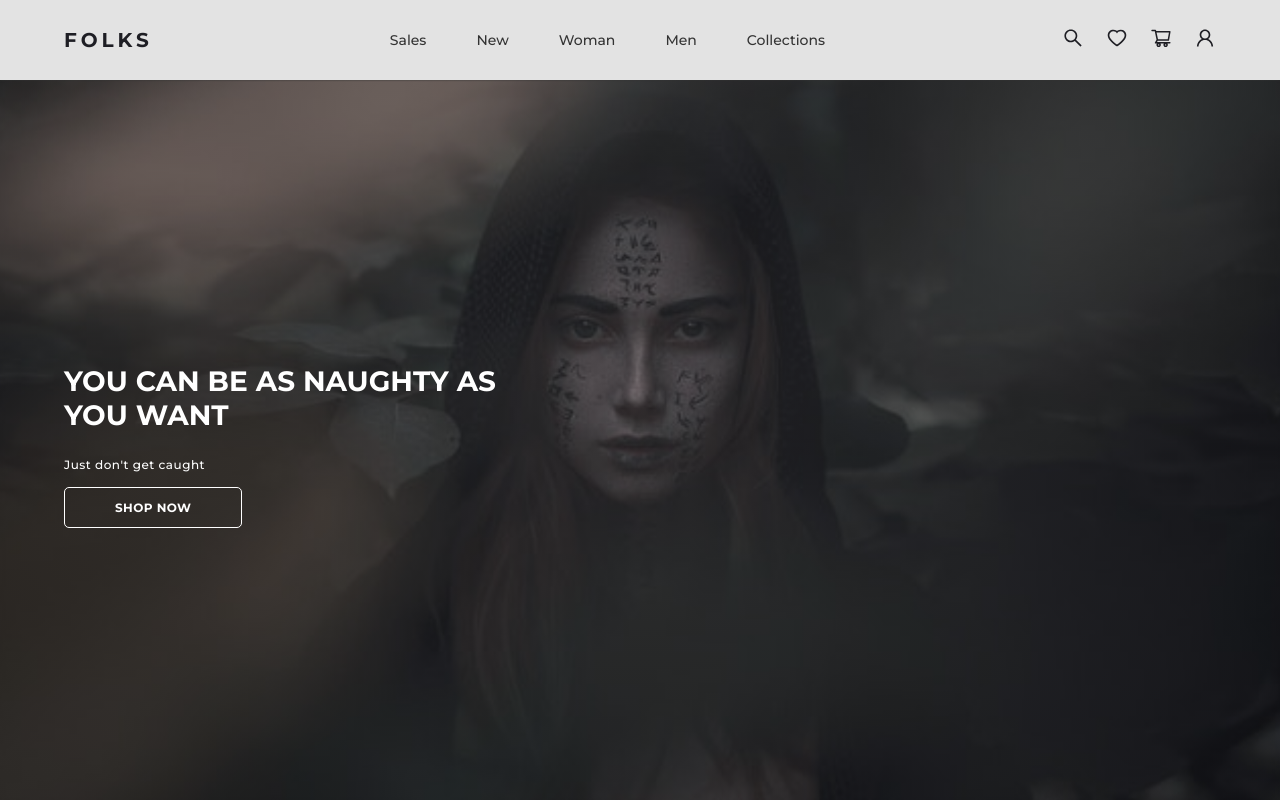
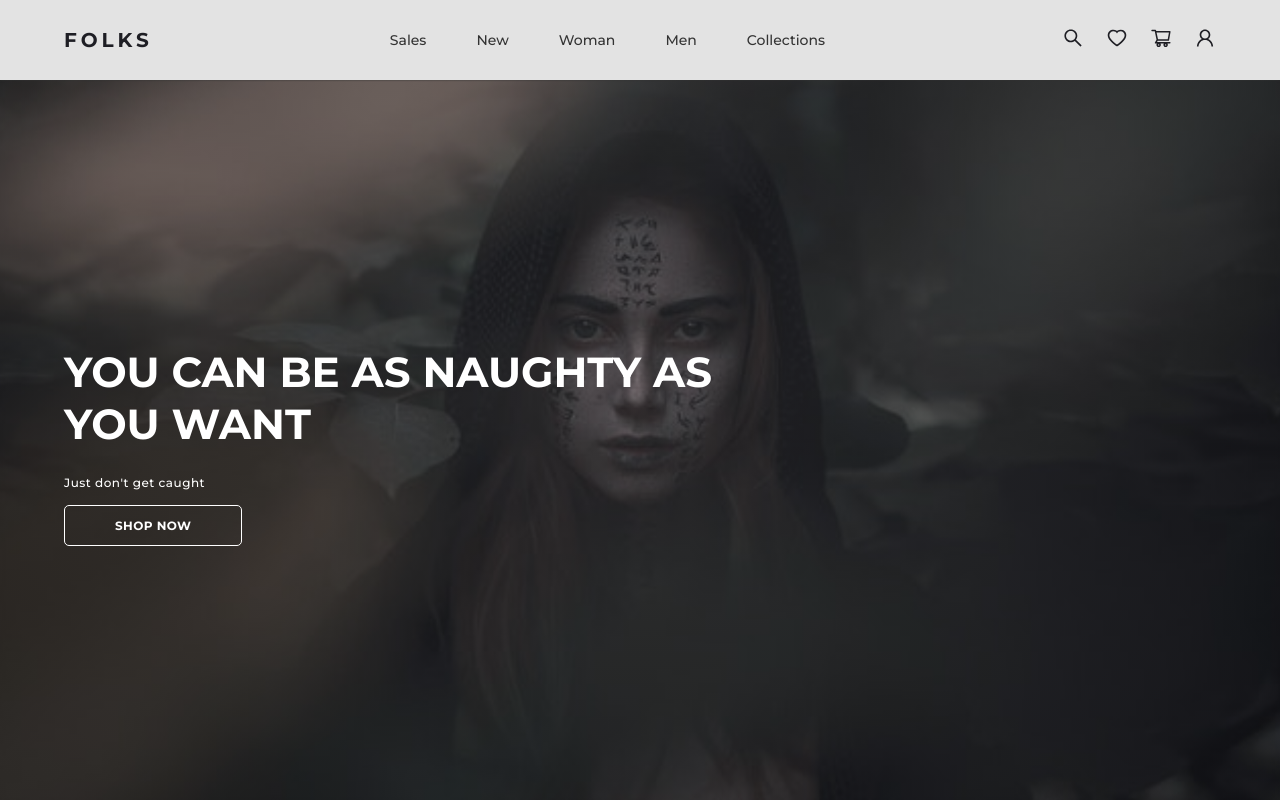
Before and after one commit to ashim-bhatta/folks, a React (Create React App) app: page / in a window 1280 px wide. Built offline with nearby package versions, Linux system fonts and the light colour scheme.

Commit message:
fixed header font size

```diff
--- a/src/component/Header/Header.js
+++ b/src/component/Header/Header.js
@@ -7,7 +7,7 @@ const Header = ( ) => {
             <div className="main-padding">
                 <div className="header-content">
                     <h2>
-                        you can be as naughty as <br/> you want
+                        you can be as naughty as you want
                     </h2>
                     <p>
                         Just don't get caught
--- a/src/component/Header/header.css
+++ b/src/component/Header/header.css
@@ -1,5 +1,5 @@
 header{
-    width: 100vw;
+    width: 100%;
     min-height: 90vh;
     background: radial-gradient(rgba(63, 63, 68, 0.5), rgba(30, 30, 36, 0.5)) ,url('../../img/hero.jpg') ;
     background-size: cover;
@@ -20,8 +20,9 @@ header{
 }
 
 .header-content h2{
-    font-size: 28px;
+    font-size: clamp(20px, calc(5vw + 2px), 42px );
     text-transform: uppercase;
+    max-width: 750px;
 }
 
 .header-content p{
@@ -29,3 +30,10 @@ header{
     font-size: 12px;
     letter-spacing: 0.5px;
 }
+
+
+@media only screen and (min-width: 750px) {
+    .header-content h2{
+
+    }
+}
--- a/src/component/Nav/nav.css
+++ b/src/component/Nav/nav.css
@@ -8,6 +8,7 @@ nav{
     box-shadow: 0px 0px 2px var(--color-four);
     background: rgba(161, 161, 161, 0.295);
     z-index: 100;
+    overflow-x: hidden;
 }
 
 .logo{
```
Also changed, not shown: src/img/for_her.jpg (added), src/img/for_him.jpg (added).
